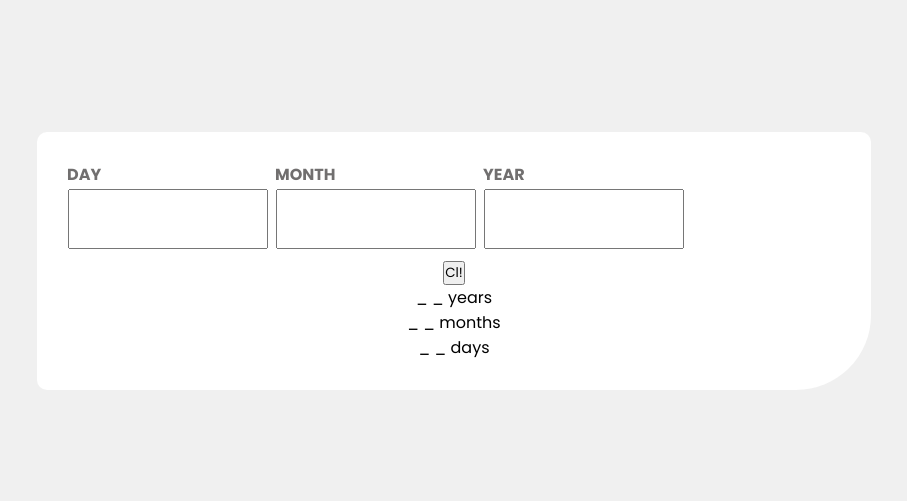
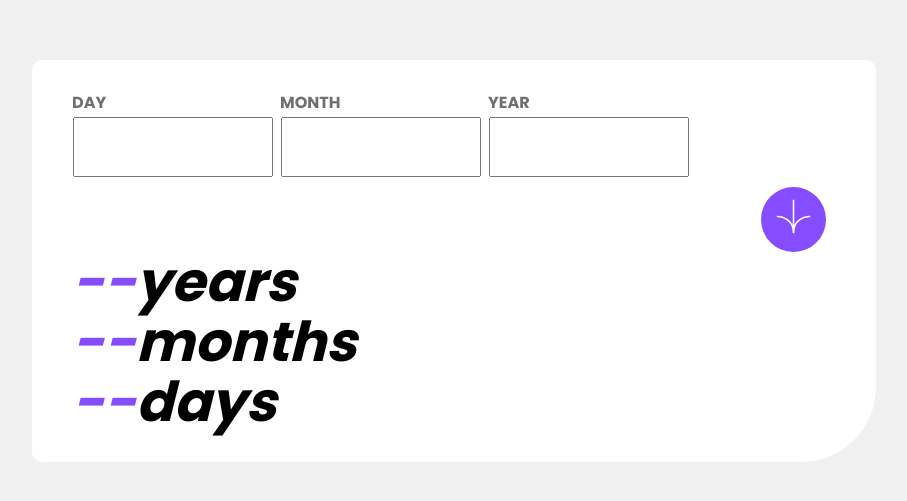
Before and after one commit to moienheydari/age-calculator, a React (Create React App) app: page / in a window 1280 px wide. Shown: the part 139-640 px from the top of the page, without its empty margins (186-1093 px from the left). Built offline with nearby package versions, Linux system fonts and the light colour scheme.

Commit message:
lower and button css done

```diff
--- a/src/Components/main.js
+++ b/src/Components/main.js
@@ -27,13 +27,21 @@ export default function Main() {
                     </input>
                 </label>
             </div>
-            <button>
-                Cl!
-            </button>
+            <div className='button-cont'>
+                <button>
+                    <svg xmlns="http://www.w3.org/2000/svg" width="46" height="44" viewBox="0 0 46 44"><g fill="none" stroke="#FFF" stroke-width="2"><path d="M1 22.019C8.333 21.686 23 25.616 23 44M23 44V0M45 22.019C37.667 21.686 23 25.616 23 44" /></g></svg>
+                </button>
+            </div>
             <div className='lower'>
-                <span>_ _</span> <span>years</span> <br />
-                <span>_ _</span> <span>months</span> <br />
-                <span>_ _</span> <span>days</span> <br />
+                <div className='lower-text'>
+                    <p><span className='number number1'>--</span>years</p>
+                </div>
+                <div className='lower-text'>
+                    <p><span className='number number2'>--</span>months</p>
+                </div>
+                <div className='lower-text'>
+                    <p><span className='number number3'>--</span>days</p>
+                </div>
             </div>
         </div>
     );
--- a/src/SASS/main.scss
+++ b/src/SASS/main.scss
@@ -6,6 +6,7 @@
 
     .upper {
         margin-right: 150px;
+        margin-left: 10px;
         display: flex;
 
         label {
@@ -19,9 +20,47 @@
                 height: 60px;
                 width: 200px;
                 font-weight: 800;
-                font-size: 30px;
+                font-size: 25px;
                 padding: 10px;
             }
         }
     }
+
+    .button-cont {
+        display: flex;
+        flex-direction: column;
+        align-items: flex-end;
+        margin-right: 20px;
+
+        button {
+            height: 65px;
+            width: 65px;
+            svg {
+                height: 35px;
+                width: 35px;
+            }
+            background-color: hsl(259, 100%, 65%);
+            border-radius: 100%;
+            border: none;
+            cursor: pointer;
+        }
+    }
+
+    .lower {
+        margin-left: 10px;
+        display: flex;
+        align-items: flex-start;
+        flex-direction: column;
+        font-weight: 800;
+        font-size: 55px;
+        line-height: 60px;
+        font-style: italic;
+
+        .lower-text {
+
+            .number {
+                color: hsl(259, 100%, 65%);
+            }
+        }
+    }
 }
--- a/src/css/main.min.css
+++ b/src/css/main.min.css
@@ -1 +1 @@
-.main{background-color:#fff;height:-moz-fit-content;height:fit-content;border-radius:10px 10px 75px 10px;padding:30px}.main .upper{margin-right:150px;display:flex}.main .upper label{text-align:left;font-weight:700;font-size:16px;color:#716f6f}.main .upper label input{margin:2px 7px 10px 1px;height:60px;width:200px;font-weight:800;font-size:30px;padding:10px}/*# sourceMappingURL=main.min.css.map */
+.main{background-color:#fff;height:-moz-fit-content;height:fit-content;border-radius:10px 10px 75px 10px;padding:30px}.main .upper{margin-right:150px;margin-left:10px;display:flex}.main .upper label{text-align:left;font-weight:700;font-size:16px;color:#716f6f}.main .upper label input{margin:2px 7px 10px 1px;height:60px;width:200px;font-weight:800;font-size:25px;padding:10px}.main .button-cont{display:flex;flex-direction:column;align-items:flex-end;margin-right:20px}.main .button-cont button{height:65px;width:65px;background-color:#854dff;border-radius:100%;border:none;cursor:pointer}.main .button-cont button svg{height:35px;width:35px}.main .lower{margin-left:10px;display:flex;align-items:flex-start;flex-direction:column;font-weight:800;font-size:55px;line-height:60px;font-style:italic}.main .lower .lower-text .number{color:#854dff}/*# sourceMappingURL=main.min.css.map */
```
Also changed, not shown: 1 other file (tests, documents, lock files or other folders).
